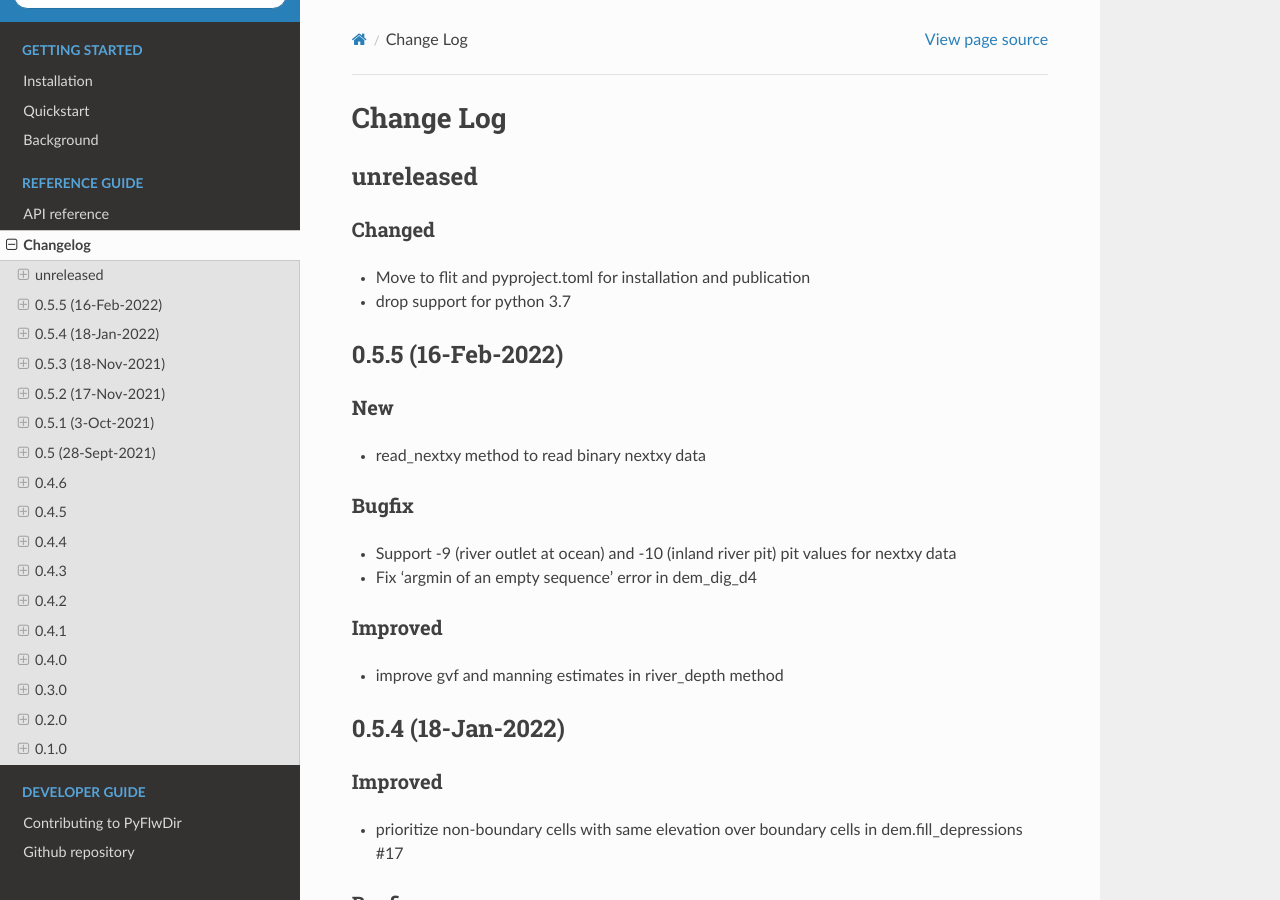
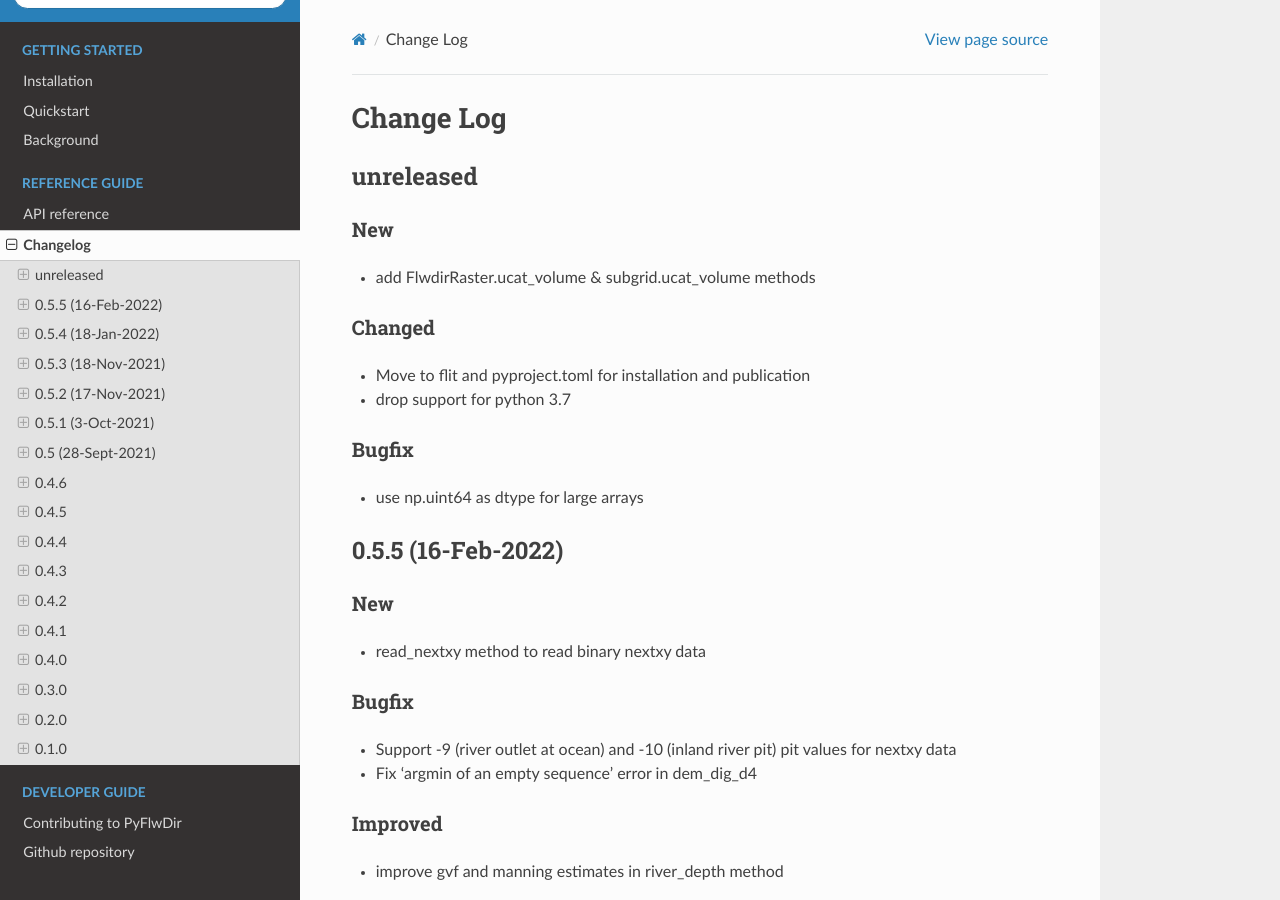
Before and after one commit to Deltares/pyflwdir, a Sphinx documentation site: the page built from docs/changelog.rst, in a window 1280 px wide and 900 px high. Built offline with Sphinx 7.4.7 and the Read the Docs theme 2.0.0, drawn with Linux system fonts in a browser that asks for light colours; pages that are not in the unit, such as notebooks, are missing from menus.

Commit message:
update changelog & docs

```diff
--- a/CHANGELOG.rst
+++ b/CHANGELOG.rst
@@ -5,10 +5,18 @@
 unreleased
 **********
 
+New
+---
+* add FlwdirRaster.ucat_volume & subgrid.ucat_volume methods
+
 Changed
 -------
 * Move to flit and pyproject.toml for installation and publication
 * drop support for python 3.7
+
+Bugfix
+------
+* use np.uint64 as dtype for large arrays
 
 0.5.5  (16-Feb-2022)
 ********************
--- a/docs/reference.rst
+++ b/docs/reference.rst
@@ -146,6 +146,8 @@
 
 .. automethod:: pyflwdir.FlwdirRaster.ucat_area()
 
+.. automethod:: pyflwdir.FlwdirRaster.ucat_volume()
+
 .. automethod:: pyflwdir.FlwdirRaster.ucat_outlets()
 
 
```
